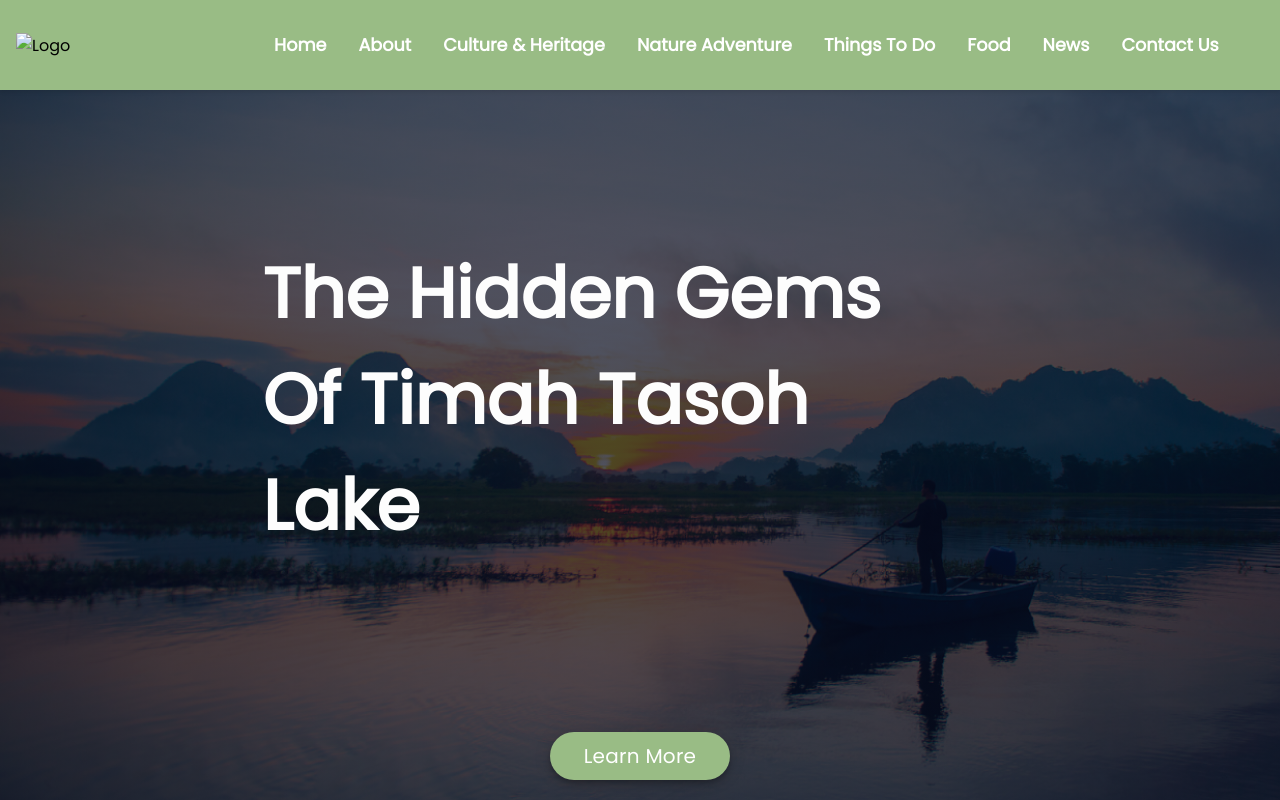
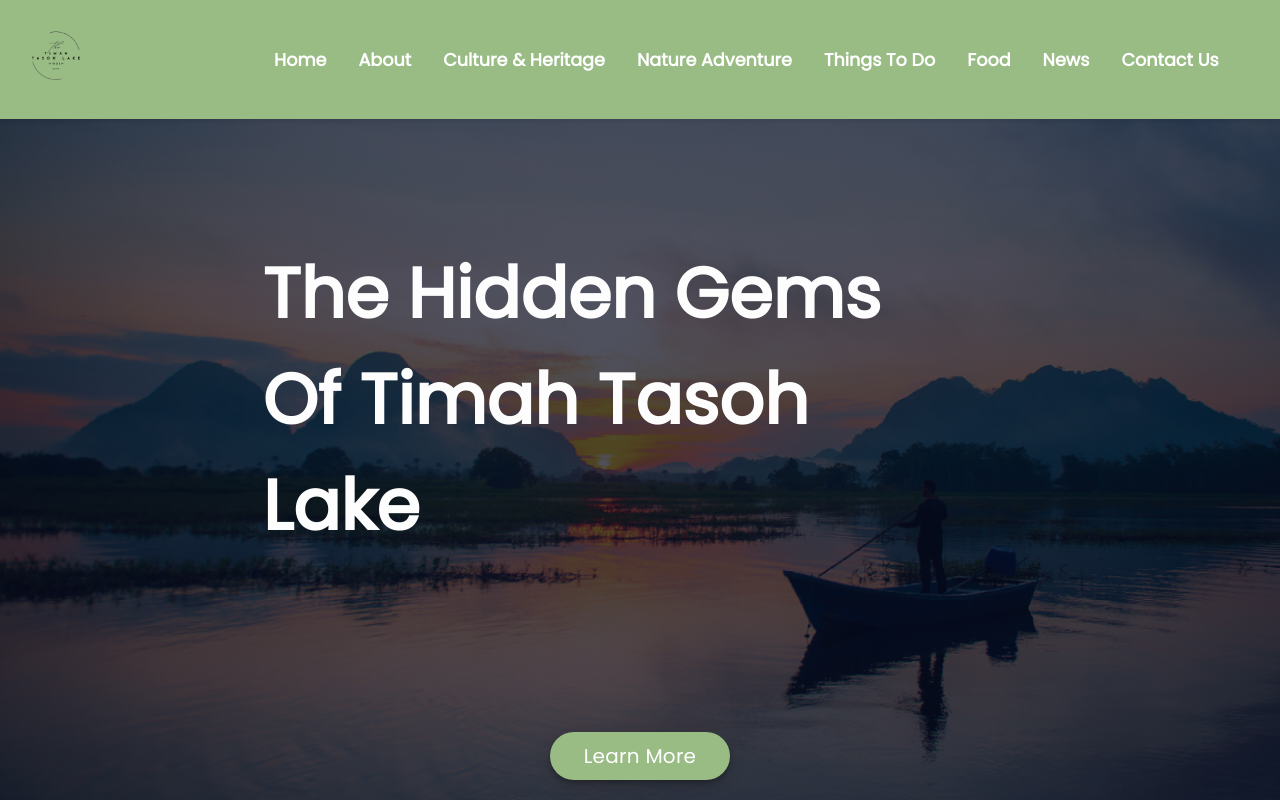
Before and after one commit to sweetiemochie/localcommunity, a plain HTML site: page about.html in a window 1280 px wide. Shown: the top 800 px of the page. Drawn offline with Linux system fonts and the light colour scheme; files whose address does not match are found by name.

Commit message:
Update about.html

```diff
--- a/about.html
+++ b/about.html
@@ -12,7 +12,7 @@
     <body>
       <nav>
         <div class="logo">
-            <img src="image/logo.png" alt="Logo">
+            <img src="logo.png" alt="Logo">
           </div>
 
             <ul>
```
